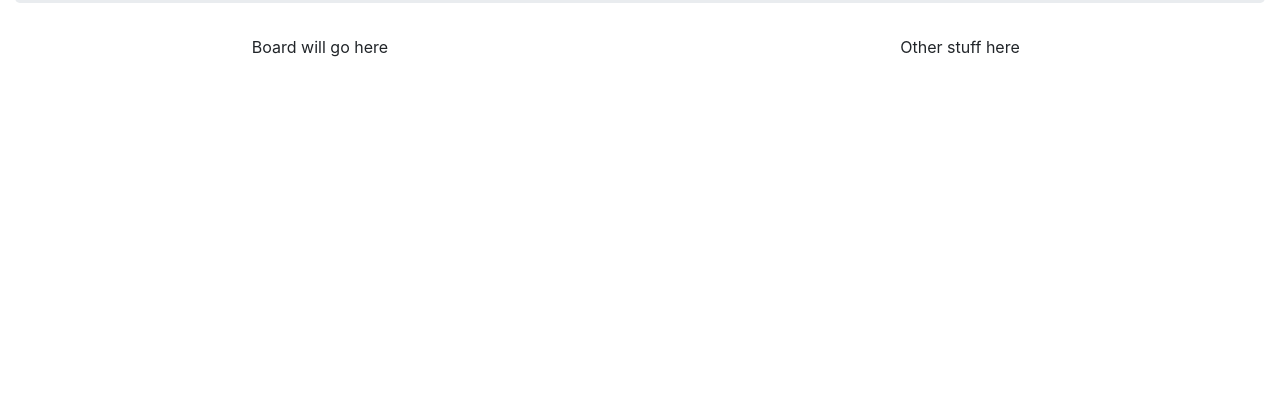
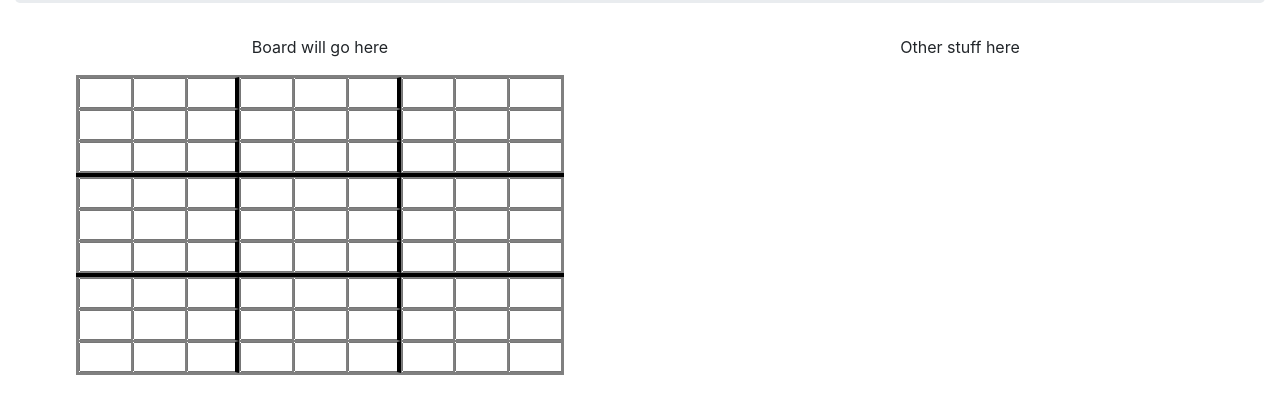
Before and after one commit to bmclachlin1/SudokuSolver, a plain HTML site: page v1/index.html in a window 1280 px wide. Shown: the part 181-594 px from the top of the page. Drawn offline with nearby package versions, Linux system fonts and the light colour scheme.

Commit message:
Started working on board

```diff
--- a/v1/css/styles.css
+++ b/v1/css/styles.css
@@ -1,3 +1,28 @@
-body {
-    /* background: lightgray; */
+* {
+    box-sizing: border-box;
 }
+
+#board {
+    table-layout: fixed;
+    width: 80%;
+    margin: 6px auto;
+    border: 2px solid gray;
+    border-collapse: collapse;
+}
+
+#board td {
+    width: 11.11%;
+    float: left;
+    text-align: center;
+    overflow: hidden;
+    border: 0.2px solid gray;
+    padding: 0px;
+}
+
+#board td:nth-child(3n):not(:last-child) {
+    border-right: 4px solid black;
+}
+
+#board tr:nth-child(3n):not(:last-child) {
+    border-bottom: 4px solid black;
+}
--- a/v1/index.html
+++ b/v1/index.html
@@ -15,8 +15,139 @@
         <h1>Sudoku Solver</h1>
       </div>
       <div class="row">
-        <div class="col-sm-6">
+        <div id="board-container" class="col-sm-6">
           <p>Board will go here</p>
+
+          <table id="board">
+
+            <tr>
+              <td><input id="cell-0"  type="text"></td>
+              <td><input id="cell-1"  type="text"></td>
+              <td><input id="cell-2"  type="text"></td>
+
+              <td><input id="cell-3"  type="text"></td>
+              <td><input id="cell-4"  type="text"></td>
+              <td><input id="cell-5"  type="text"></td>
+
+              <td><input id="cell-6"  type="text"></td>
+              <td><input id="cell-7"  type="text"></td>
+              <td><input id="cell-8"  type="text"></td>
+            </tr>
+
+            <tr>
+              <td><input id="cell-9"  type="text"></td>
+              <td><input id="cell-10" type="text"></td>
+              <td><input id="cell-11" type="text"></td>
+
+              <td><input id="cell-12" type="text"></td>
+              <td><input id="cell-13" type="text"></td>
+              <td><input id="cell-14" type="text"></td>
+
+              <td><input id="cell-15" type="text"></td>
+              <td><input id="cell-16" type="text"></td>
+              <td><input id="cell-17" type="text"></td>
+            </tr>
+
+            <tr>
+              <td><input id="cell-18" type="text"></td>
+              <td><input id="cell-19" type="text"></td>
+              <td><input id="cell-20" type="text"></td>
+
+              <td><input id="cell-21" type="text"></td>
+              <td><input id="cell-22" type="text"></td>
+              <td><input id="cell-23" type="text"></td>
+
+              <td><input id="cell-24" type="text"></td>
+              <td><input id="cell-25" type="text"></td>
+              <td><input id="cell-26" type="text"></td>
+            </tr>
+
+            <tr>
+              <td><input id="cell-27" type="text"></td>
+              <td><input id="cell-28" type="text"></td>
+              <td><input id="cell-29" type="text"></td>
+
+              <td><input id="cell-30" type="text"></td>
+              <td><input id="cell-31" type="text"></td>
+              <td><input id="cell-32" type="text"></td>
+
+              <td><input id="cell-33" type="text"></td>
+              <td><input id="cell-34" type="text"></td>
+              <td><input id="cell-35" type="text"></td>
+            </tr>
+
+            <tr>
+              <td><input id="cell-36" type="text"></td>
+              <td><input id="cell-37" type="text"></td>
+              <td><input id="cell-38" type="text"></td>
+
+              <td><input id="cell-39" type="text"></td>
+              <td><input id="cell-40" type="text"></td>
+              <td><input id="cell-41" type="text"></td>
+
+              <td><input id="cell-42" type="text"></td>
+              <td><input id="cell-43" type="text"></td>
+              <td><input id="cell-44" type="text"></td>
+            </tr>
+
+            <tr>
+              <td><input id="cell-45" type="text"></td>
+              <td><input id="cell-46" type="text"></td>
+              <td><input id="cell-47" type="text"></td>
+
+              <td><input id="cell-48" type="text"></td>
+              <td><input id="cell-49" type="text"></td>
+              <td><input id="cell-50" type="text"></td>
+
+              <td><input id="cell-51" type="text"></td>
+              <td><input id="cell-52" type="text"></td>
+              <td><input id="cell-53" type="text"></td>
+            </tr>
+
+            <tr>
+              <td><input id="cell-54" type="text"></td>
+              <td><input id="cell-55" type="text"></td>
+              <td><input id="cell-56" type="text"></td>
+
+              <td><input id="cell-57" type="text"></td>
+              <td><input id="cell-58" type="text"></td>
+              <td><input id="cell-59" type="text"></td>
+
+              <td><input id="cell-60" type="text"></td>
+              <td><input id="cell-61" type="text"></td>
+              <td><input id="cell-62" type="text"></td>
+            </tr>
+
+            <tr>
+              <td><input id="cell-63" type="text"></td>
+              <td><input id="cell-64" type="text"></td>
+              <td><input id="cell-65" type="text"></td>
+
+              <td><input id="cell-66" type="text"></td>
+              <td><input id="cell-67" type="text"></td>
+              <td><input id="cell-68" type="text"></td>
+
+              <td><input id="cell-69" type="text"></td>
+              <td><input id="cell-70" type="text"></td>
+              <td><input id="cell-71" type="text"></td>
+            </tr>
+
+            <tr>
+              <td><input id="cell-72" type="text"></td>
+              <td><input id="cell-73" type="text"></td>
+              <td><input id="cell-74" type="text"></td>
+
+              <td><input id="cell-75" type="text"></td>
+              <td><input id="cell-76" type="text"></td>
+              <td><input id="cell-77" type="text"></td>
+
+              <td><input id="cell-78" type="text"></td>
+              <td><input id="cell-79" type="text"></td>
+              <td><input id="cell-80" type="text"></td>
+            </tr>
+
+          </table>
+
         </div>
         <div class="col-sm-6">
           <p>Other stuff here</p>
@@ -27,5 +158,6 @@
     <script src="https://code.jquery.com/jquery-3.2.1.slim.min.js" integrity="sha384-KJ3o2DKtIkvYIK3UENzmM7KCkRr/rE9/Qpg6aAZGJwFDMVNA/GpGFF93hXpG5KkN" crossorigin="anonymous"></script>
     <script src="https://cdnjs.cloudflare.com/ajax/libs/popper.js/1.12.9/umd/popper.min.js" integrity="sha384-ApNbgh9B+Y1QKtv3Rn7W3mgPxhU9K/ScQsAP7hUibX39j7fakFPskvXusvfa0b4Q" crossorigin="anonymous"></script>
     <script src="https://maxcdn.bootstrapcdn.com/bootstrap/4.0.0/js/bootstrap.min.js" integrity="sha384-JZR6Spejh4U02d8jOt6vLEHfe/JQGiRRSQQxSfFWpi1MquVdAyjUar5+76PVCmYl" crossorigin="anonymous"></script>
+    <script src="./js/scripts.js"></script>
   </body>
 </html>
--- /dev/null
+++ b/v1/js/scripts.js
@@ -0,0 +1,22 @@
+let board = [
+    [0,0,0,0,0,0,0,0,0],
+    [0,0,0,0,0,0,0,0,0],
+    [0,0,0,0,0,0,0,0,0],
+    [0,0,0,0,0,0,0,0,0],
+    [0,0,0,0,0,0,0,0,0],
+    [0,0,0,0,0,0,0,0,0],
+    [0,0,0,0,0,0,0,0,0],
+    [0,0,0,0,0,0,0,0,0],
+    [0,0,0,0,0,0,0,0,0]
+];
+
+// function updateBoard() {
+//     let cellID = 0;
+//     let prefix = "cell-";
+//     for (let i = 0; i < 9; i++) {
+//         for (let j = 0; j < 9; j++) {
+//             let selector = prefix + cellID.toString();
+//             document.getElementById(selector);
+//         }
+//     }
+// }
```
